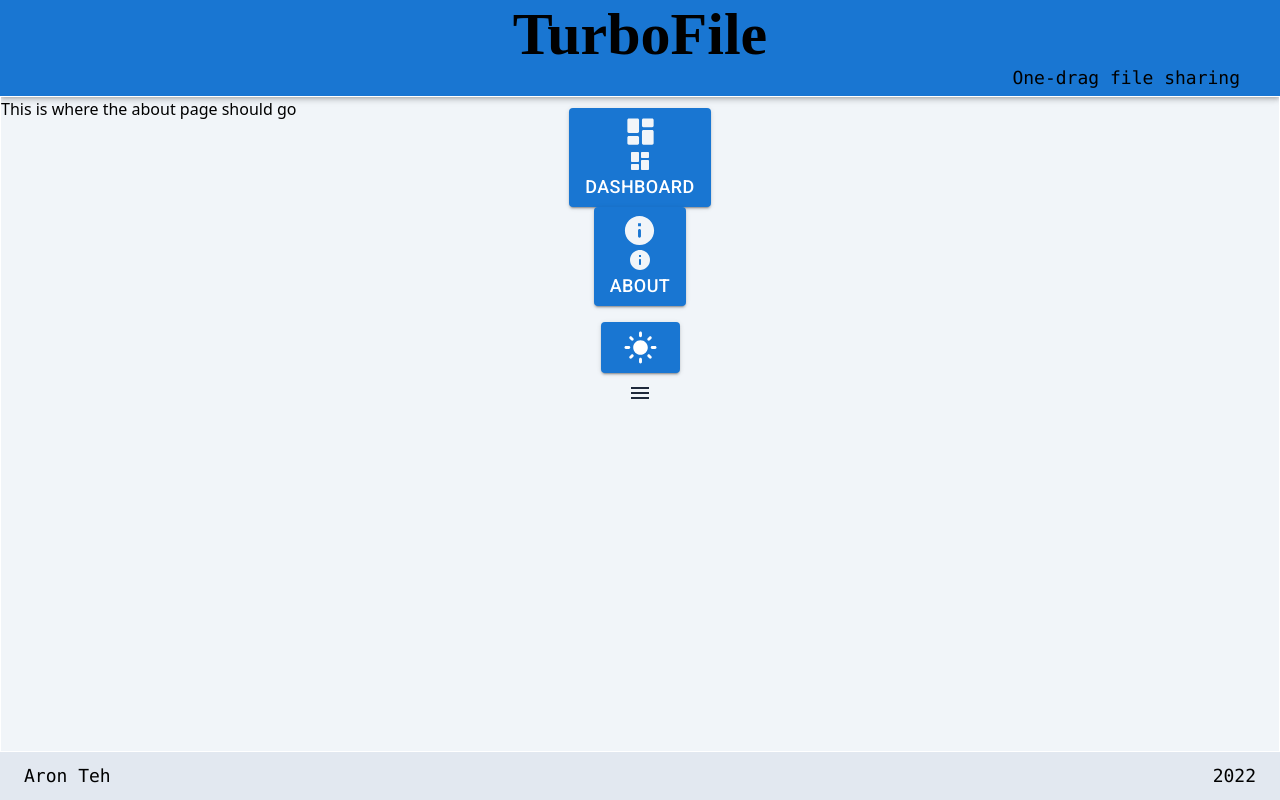
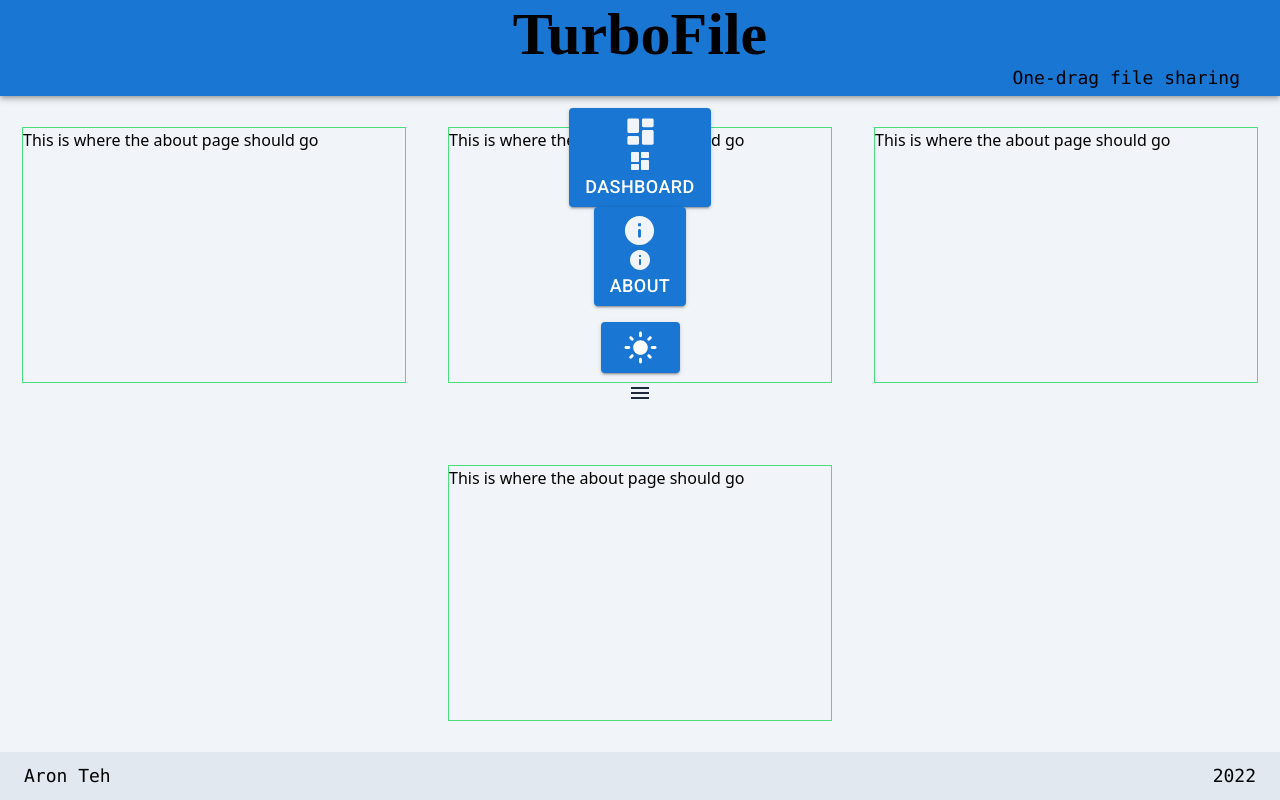
Before and after one commit to Ellipsoul/file-sharing-app, a Next.js app: page /about in a window 1280 px wide. Built offline with nearby package versions, Linux system fonts and the light colour scheme.

Commit message:
Prepped main content areas

```diff
--- a/components/Layout.tsx
+++ b/components/Layout.tsx
@@ -13,9 +13,8 @@ export default function Layout({ children }: Props) {
       bg-slate-100 dark:bg-slate-800
       overflow-x-hidden overflow-y-auto'>
       <Navbar />
-      <main className='grow border border-white'>
-        {children}
-      </main>
+      {/* Inject main content into here */}
+      {children}
       <Footer />
     </div>
   );
--- a/package.json
+++ b/package.json
@@ -1,6 +1,6 @@
 {
   "name": "file-sharing-app",
-  "version": "0.1.0",
+  "version": "0.1.1",
   "private": true,
   "scripts": {
     "dev": "next dev",
--- a/pages/about.tsx
+++ b/pages/about.tsx
@@ -1,9 +1,20 @@
-import React from 'react';
+import React, { ReactElement } from "react";
 
-export default function About() {
+export default function About(): ReactElement {
   return (
-    <div>
-      This is where the about page should go
-    </div>
+    <main className='grow flex flex-row justify-evenly items-center flex-wrap gap-x-5 gap-y-5'>
+      <div className="w-96 h-64 border border-green-400">
+        This is where the about page should go
+      </div>
+      <div className="w-96 h-64 border border-green-400">
+        This is where the about page should go
+      </div>
+      <div className="w-96 h-64 border border-green-400">
+        This is where the about page should go
+      </div>
+      <div className="w-96 h-64 border border-green-400">
+        This is where the about page should go
+      </div>
+    </main>
   );
 }
--- a/pages/dashboard.tsx
+++ b/pages/dashboard.tsx
@@ -1,14 +1,14 @@
-import { ReactElement } from "react";
+import React, { ReactElement } from "react";
 
 export default function Dashboard(): ReactElement {
   return (
-    <>
+    <main className="grow flex flex-row justify-evenly items-center flex-wrap gap-x-5 gap-y-5">
       <h1>
         This is where the dashboard should go
       </h1>
       <h1>
         This is where the dashboard should go
       </h1>
-    </>
+    </main>
   );
 }
```
